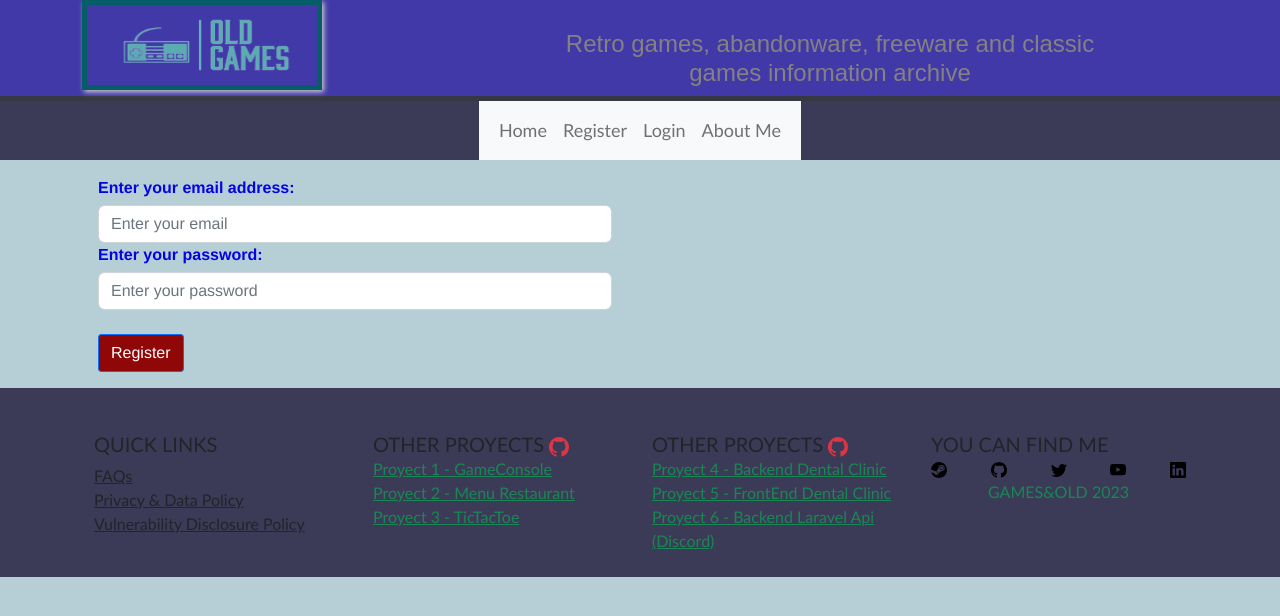
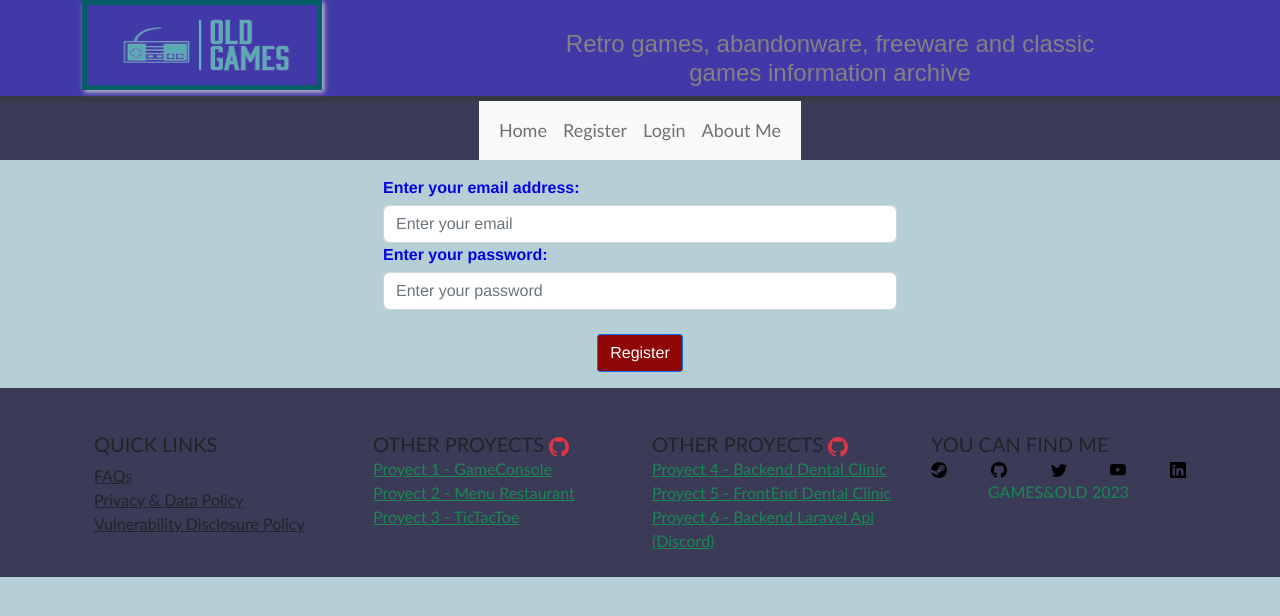
Before and after one commit to AlvaroBernabe/aba-geekshubs-fsd-val-Front-Final-Proyect, a React (Vite) app in the folder FrontFinal/: page /register in a window 1280 px wide. Shown: the top 616 px of the page. Built offline with nearby package versions, Linux system fonts and the light colour scheme.

Commit message:
style: Register Form css in progress

```diff
--- a/FrontFinal/src/index.css
+++ b/FrontFinal/src/index.css
@@ -31,8 +31,8 @@ body {
 
 .CardGames {
   margin-top: 2rem;
+  margin-bottom: 2rem;
   width: 20rem;
-  margin-bottom: 2rem;
 }
 
 .ButtonModalGames {
@@ -110,3 +110,70 @@ body {
   flex-direction: row;
   justify-content: center;
 }
+
+
+
+
+
+/* Register Layout */
+.registerSendAct {
+  background-color: rgb(0, 106, 125);
+  /* display: flex;
+  justify-content: center;
+  align-items: center; */
+}
+
+.registerSendDeac {
+  cursor: not-allowed;
+  background-color: rgb(143, 7, 7);
+  border-radius: 0.2em;
+  color: white;
+  /* display: flex;
+  justify-content: center;
+  align-items: center; */
+}
+
+.registerSendDeac:hover {
+  transition: 1s;
+  background-color: rgb(9, 0, 75);
+  cursor: not-allowed;
+}
+
+.errorDiv {
+  color: rgb(231, 62, 0);
+  font-family:'Times New Roman', Times, serif
+}
+
+.formRegister {
+  justify-content: center;
+  width: 20em auto;
+  padding: 1em;
+  color: rgb(4, 4, 225);
+  font-family: 'Franklin Gothic Medium', 'Arial Narrow', Arial, sans-serif;
+  display: flex;
+  flex-direction: column;
+  justify-content: center;
+}
+
+/* .divPrincipal {
+  color: red;
+} */
+
+.registerForm {
+  color: aqua;
+  margin-top: 2rem;
+  margin-bottom: 2rem;
+}
+
+.registerrForm{
+  display: flex;
+  flex-direction: column;
+  justify-content: center;
+  align-items: center;
+}
+
+.ButtonRegister{
+  display: flex;
+  justify-content: center;
+  align-items: center;
+}
--- a/FrontFinal/src/layout/register/Register.css
+++ /dev/null
@@ -1,44 +0,0 @@
-
-
-.registerSendAct {
-    background-color: rgb(0, 106, 125);
-}
-
-.registerSendDeac {
-    cursor: not-allowed;
-    background-color: rgb(143, 7, 7);
-    border-radius: 0.2em;
-    color: white;
-    display: flex;
-    justify-content: center;
-    align-items: center;
-}
-
-.registerSendDeac:hover {
-    transition: 1s;
-    background-color: rgb(9, 0, 75);
-}
-
-.errorDiv {
-    color: rgb(231, 62, 0);
-    font-family:'Times New Roman', Times, serif
-}
-
-.formRegister {
-    justify-content: center;
-    width: 20em auto;
-    padding: 1em;
-    color: rgb(4, 4, 225);
-    font-family: 'Franklin Gothic Medium', 'Arial Narrow', Arial, sans-serif;
-}
-
-.divPrincipal {
-    color: red;
-}
-
-.registerForm {
-    color: aqua;
-    display: flex;
-    flex-direction: column;
-    justify-content: center;
-}
--- a/FrontFinal/src/layout/register/Register.jsx
+++ b/FrontFinal/src/layout/register/Register.jsx
@@ -4,7 +4,6 @@ import Button from "react-bootstrap/Button";
 import { validate } from "../../helpers/useful";
 import Row from "react-bootstrap/Row";
 import Col from "react-bootstrap/Col";
-import "./Register.css";
 import { useNavigate } from "react-router-dom";
 import { InputText } from "../../components/InputText/InputText";
 import { registerUser } from "../services/apiCalls";
@@ -88,14 +87,12 @@ export function Register() {
 
   return (
     <>
-      <div className="divPrincipal">
-        <div className="loginDesign">
+        <div className="RegisterForm">
           {welcome !== "" ? (
             <div>{welcome}</div>
           ) : (
-            <div className="divPrincipal">
               <Container>
-                <Row className="registerForm">
+                <Row className="registerrForm">
                   <Col lg={6}>
                     <Form className="formRegister">
                       <Form.Group>
@@ -137,6 +134,7 @@ export function Register() {
                         {credencialesError.passwordError}
                       </div>
                       <br />
+                      <div className="ButtonRegister">
                       <Button
                         className={
                           registerAct ? "registerSendAct" : "registerSendDeac"
@@ -144,15 +142,13 @@ export function Register() {
                         onClick={newUser}
                       >
                         Register
-                      </Button>
+                      </Button></div>
                     </Form>
                   </Col>
                 </Row>
               </Container>
-            </div>
           )}
         </div>
-      </div>
     </>
   );
 }
```
